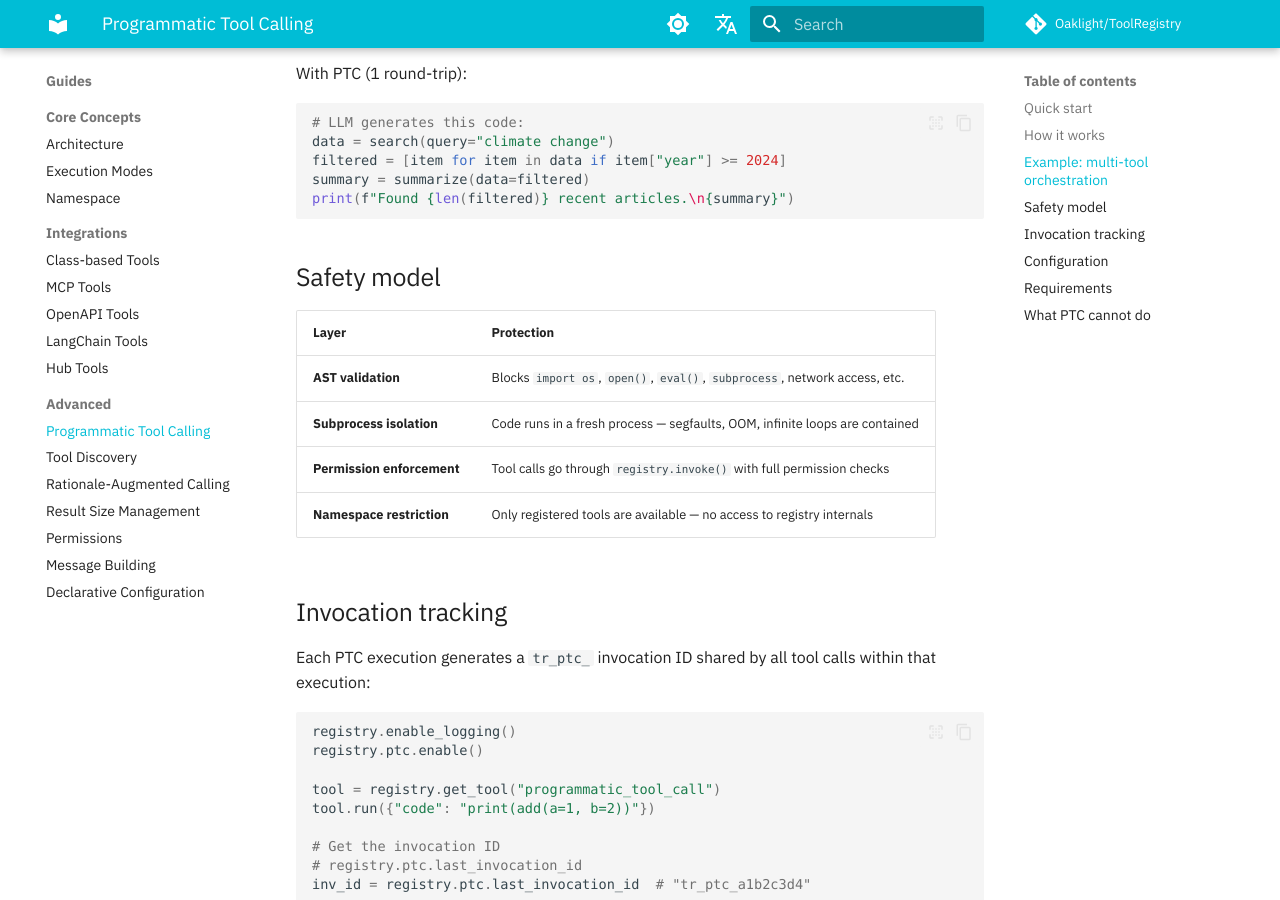
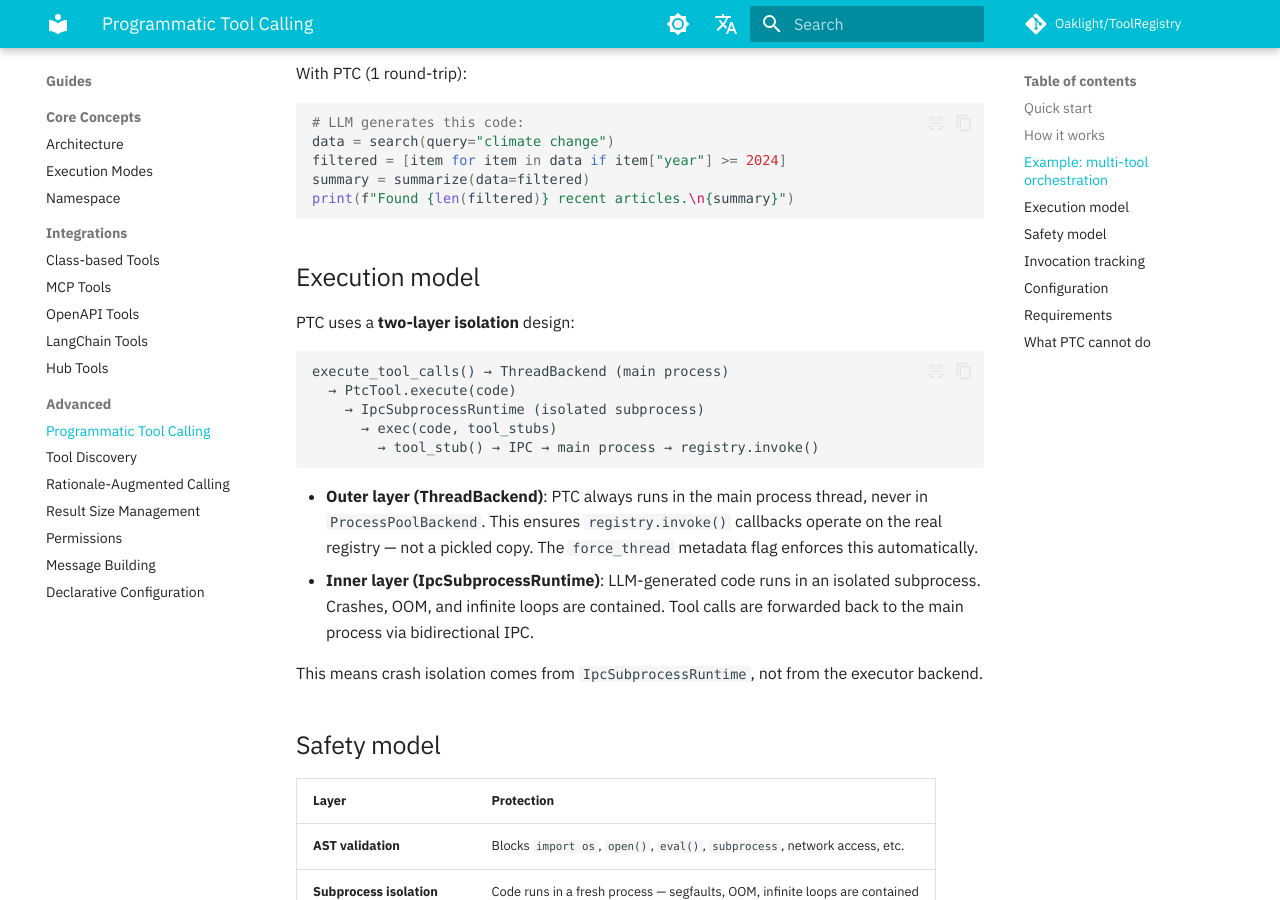
Before and after one commit to Oaklight/ToolRegistry, an MkDocs documentation site: the page built from docs/usage/programmatic_tool_calling.md, in a window 1280 px wide and 900 px high, scrolled down 1256 px. Built offline with MkDocs 1.6.1 and Material for MkDocs 9.7.7, drawn with Linux system fonts in a browser that asks for light colours; some web fonts are replaced; comment, search, counter and statistics services are not loaded.

Commit message:
docs: explain PTC two-layer execution model (ThreadBackend + IpcSubprocess)

````diff
--- a/docs/usage/programmatic_tool_calling.md
+++ b/docs/usage/programmatic_tool_calling.md
@@ -58,6 +58,23 @@ summary = summarize(data=filtered)
 print(f"Found {len(filtered)} recent articles.\n{summary}")
 ```
 
+## Execution model
+
+PTC uses a **two-layer isolation** design:
+
+```
+execute_tool_calls() → ThreadBackend (main process)
+  → PtcTool.execute(code)
+    → IpcSubprocessRuntime (isolated subprocess)
+      → exec(code, tool_stubs)
+        → tool_stub() → IPC → main process → registry.invoke()
+```
+
+- **Outer layer (ThreadBackend)**: PTC always runs in the main process thread, never in `ProcessPoolBackend`. This ensures `registry.invoke()` callbacks operate on the real registry — not a pickled copy. The `force_thread` metadata flag enforces this automatically.
+- **Inner layer (IpcSubprocessRuntime)**: LLM-generated code runs in an isolated subprocess. Crashes, OOM, and infinite loops are contained. Tool calls are forwarded back to the main process via bidirectional IPC.
+
+This means crash isolation comes from `IpcSubprocessRuntime`, not from the executor backend.
+
 ## Safety model
 
 | Layer | Protection |
````
